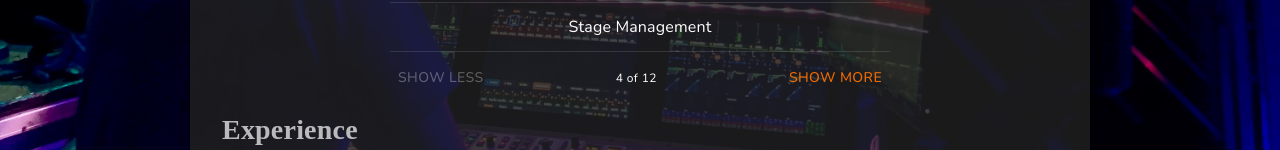
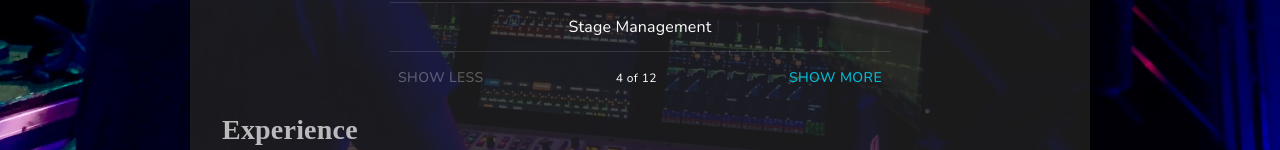
Before and after one commit to zrm20/zm-portfolio, a React (Create React App) app: page /audio in a window 1280 px wide. Shown: the part 543-693 px from the top of the page. Built offline with nearby package versions, Linux system fonts and the light colour scheme; a web font is replaced by a local one.

Commit message:
add close drawer to home link

```diff
--- a/src/components/audio/AudioSkills/AudioSkills.tsx
+++ b/src/components/audio/AudioSkills/AudioSkills.tsx
@@ -41,9 +41,21 @@ export default function AudioSkills(props: AudioSkillsProps): JSX.Element {
         }
       </List>
       <Stack sx={styles.pageStack}>
-        <Button onClick={showLess} disabled={page <= 1} color="secondary">Show Less</Button>
+        <Button
+          onClick={showLess}
+          disabled={page <= 1}
+          color="secondary"
+        >
+          Show Less
+        </Button>
         <Typography variant="caption">{numItemsShown} of {audioSkills.length}</Typography>
-        <Button onClick={showMore} disabled={numItemsShown >= audioSkills.length} >Show More</Button>
+        <Button
+          onClick={showMore}
+          disabled={numItemsShown >= audioSkills.length}
+          color="secondary"
+        >
+          Show More
+        </Button>
       </Stack>
     </Box>
   );
--- a/src/components/partials/NavDrawer/NavDrawer.tsx
+++ b/src/components/partials/NavDrawer/NavDrawer.tsx
@@ -28,7 +28,7 @@ export default function NavDrawer(props: NavDrawerProps): JSX.Element {
     >
       <Box sx={styles.container}>
         <Box sx={styles.titleContainer}>
-          <ZMTitle />
+          <ZMTitle onClick={props.toggleDrawer}/>
         </Box>
 
         <Divider />
--- a/src/components/ui/ZMTitle/ZMTitle.tsx
+++ b/src/components/ui/ZMTitle/ZMTitle.tsx
@@ -4,7 +4,7 @@ import { Link as RouterLink } from "react-router-dom";
 
 import useStyles from "./ZMTitle.styles";
 
-export default function ZMTitle(): JSX.Element {
+export default function ZMTitle(props: { onClick?: () => void}): JSX.Element {
   const styles = useStyles();
 
   return (
@@ -13,6 +13,7 @@ export default function ZMTitle(): JSX.Element {
       component={RouterLink}
       to='/'
       sx={styles.root}
+      onClick={props.onClick}
     >
       <sup>Zach</sup>
       <sub>McCoy</sub>
```
